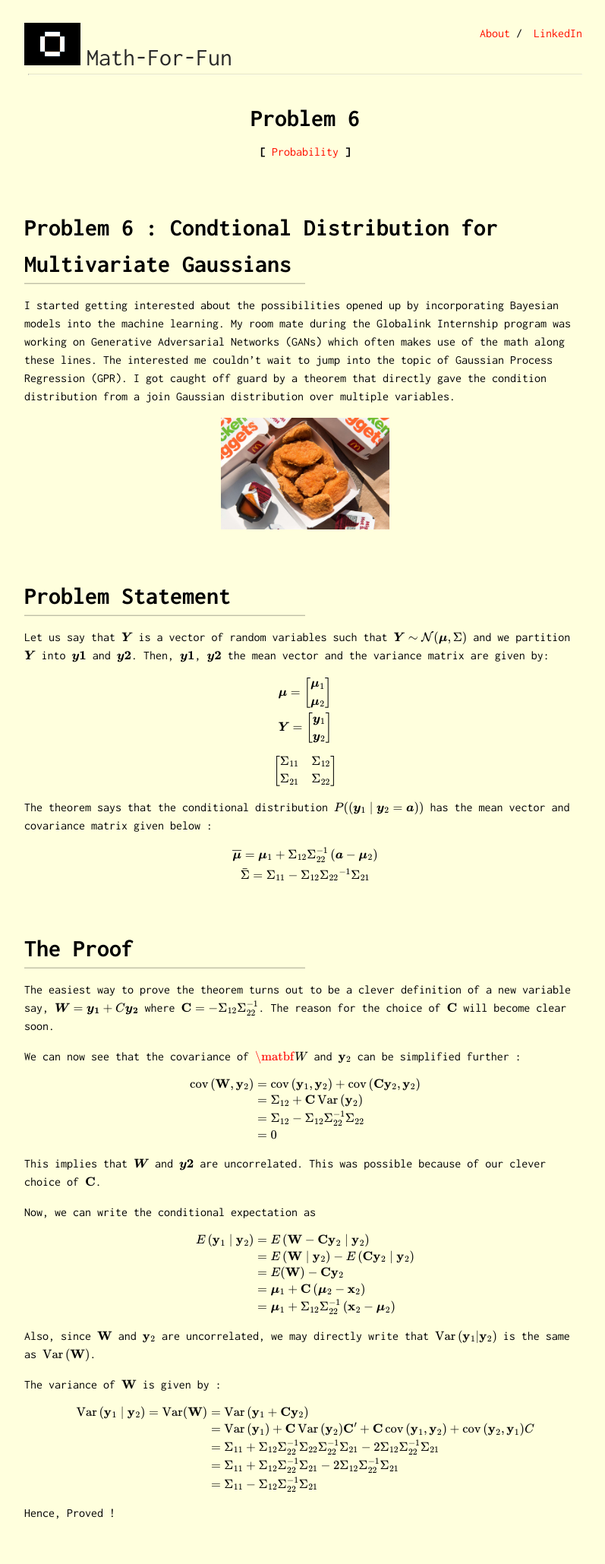
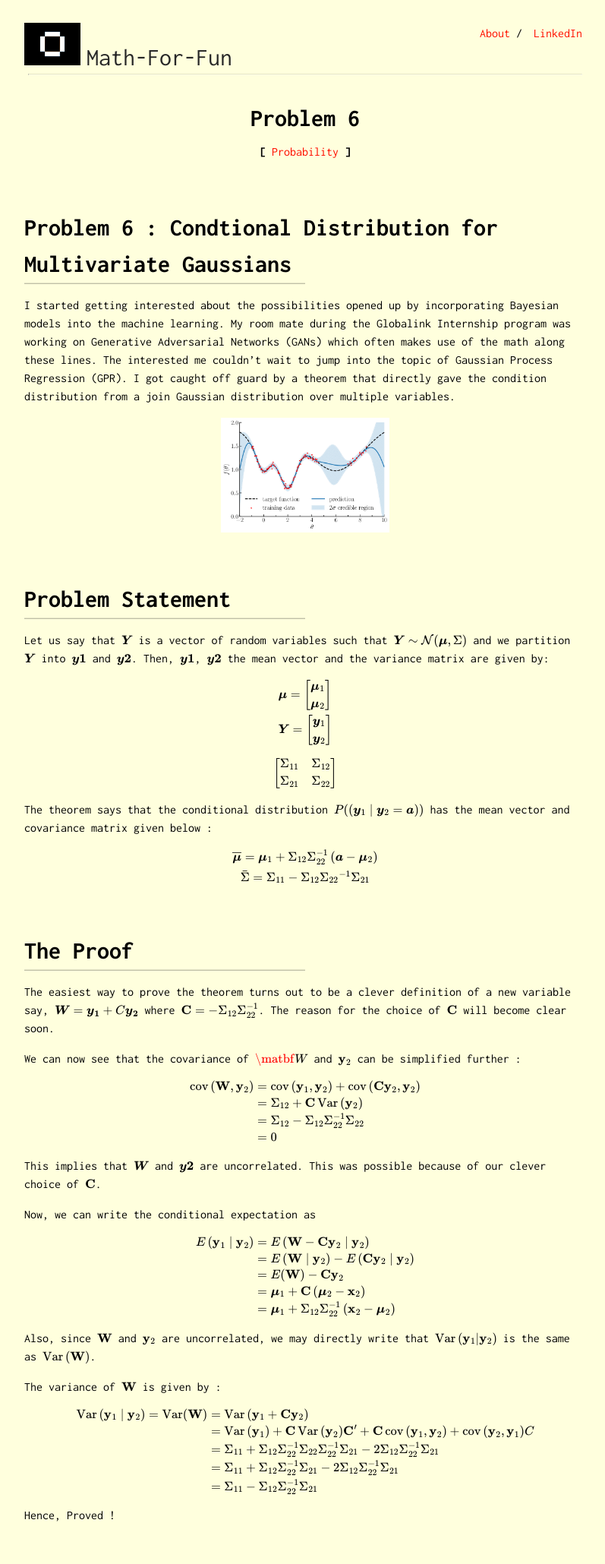
Before and after one commit to Oscuro-Phoenix/math-for-fun, a Jekyll site: the page built from _posts/2020-12-08-Problem-6.md, in a window 1280 px wide. Shown: the whole page at 76% size, without its empty margins (238-1035 px from the left). Built offline with Jekyll 4.4.1, drawn with Linux system fonts in a browser that asks for light colours; formulas are drawn with MathJax 3.

Commit message:
Problem 6 06

```diff
--- a/_posts/2020-12-08-Problem-6.md
+++ b/_posts/2020-12-08-Problem-6.md
@@ -7,7 +7,7 @@ tags: [Probability]
 # Problem 6 : Condtional Distribution for Multivariate Gaussians
 
 I started getting interested about the possibilities opened up by incorporating Bayesian models into the machine learning. My room mate during the Globalink Internship program was working on Generative Adversarial Networks (GANs) which often makes use of the math along these lines. The interested me couldn't wait to jump into the topic of Gaussian Process Regression (GPR). I got caught off guard by a theorem that directly gave the condition distribution from a join Gaussian distribution over multiple variables.
-<center><img style=" display: block; margin-left: auto; margin-right: auto;width: 30%;" src="../assets/prob5_fig1.jpeg"></center>
+<center><img style=" display: block; margin-left: auto; margin-right: auto;width: 30%;" src="../assets/prob6_fig.png"></center>
 
 # Problem Statement
 
```
Also changed, not shown: assets/prob6_fig.png (added).
